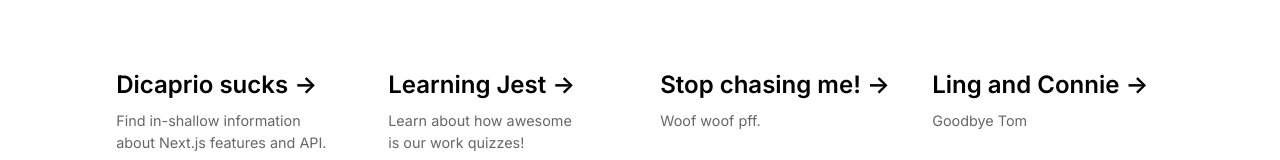
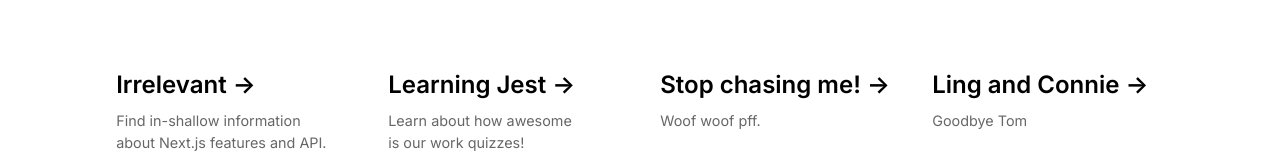
Before and after one commit to Tyriol/containerise-challenge-cache-me-if-you-can, a Next.js app: page / in a window 1280 px wide. Shown: the part 695-855 px from the top of the page. Built offline with nearby package versions, Linux system fonts and the light colour scheme.

Commit message:
change a title

```diff
--- a/app/page.js
+++ b/app/page.js
@@ -44,7 +44,7 @@
           target="_blank"
           rel="noopener noreferrer"
         >
-          <Title titleText="Dicaprio sucks" />
+          <Title titleText="Irrelevant" />
           <p>Find in-shallow information about Next.js features and API.</p>
         </a>
 
```
